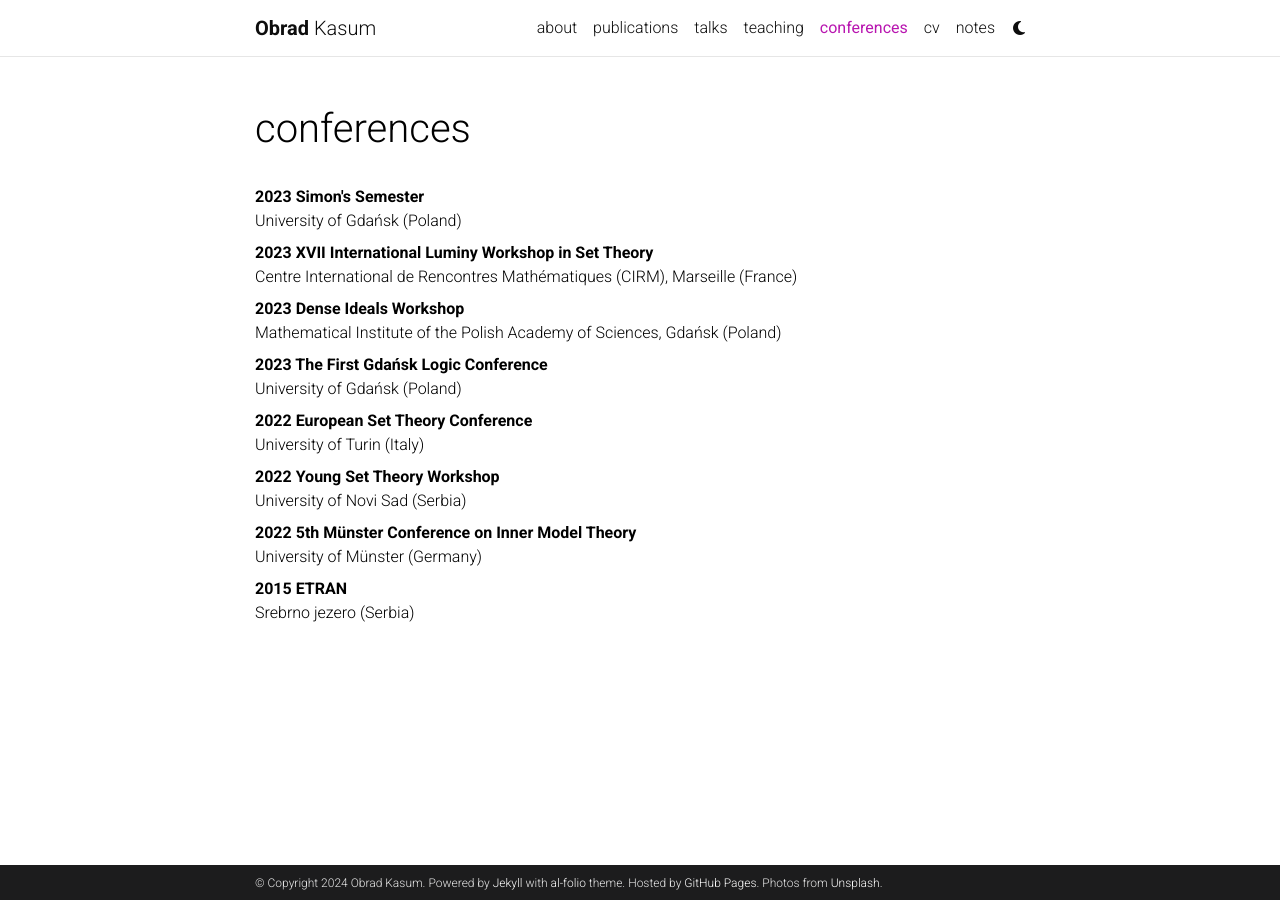
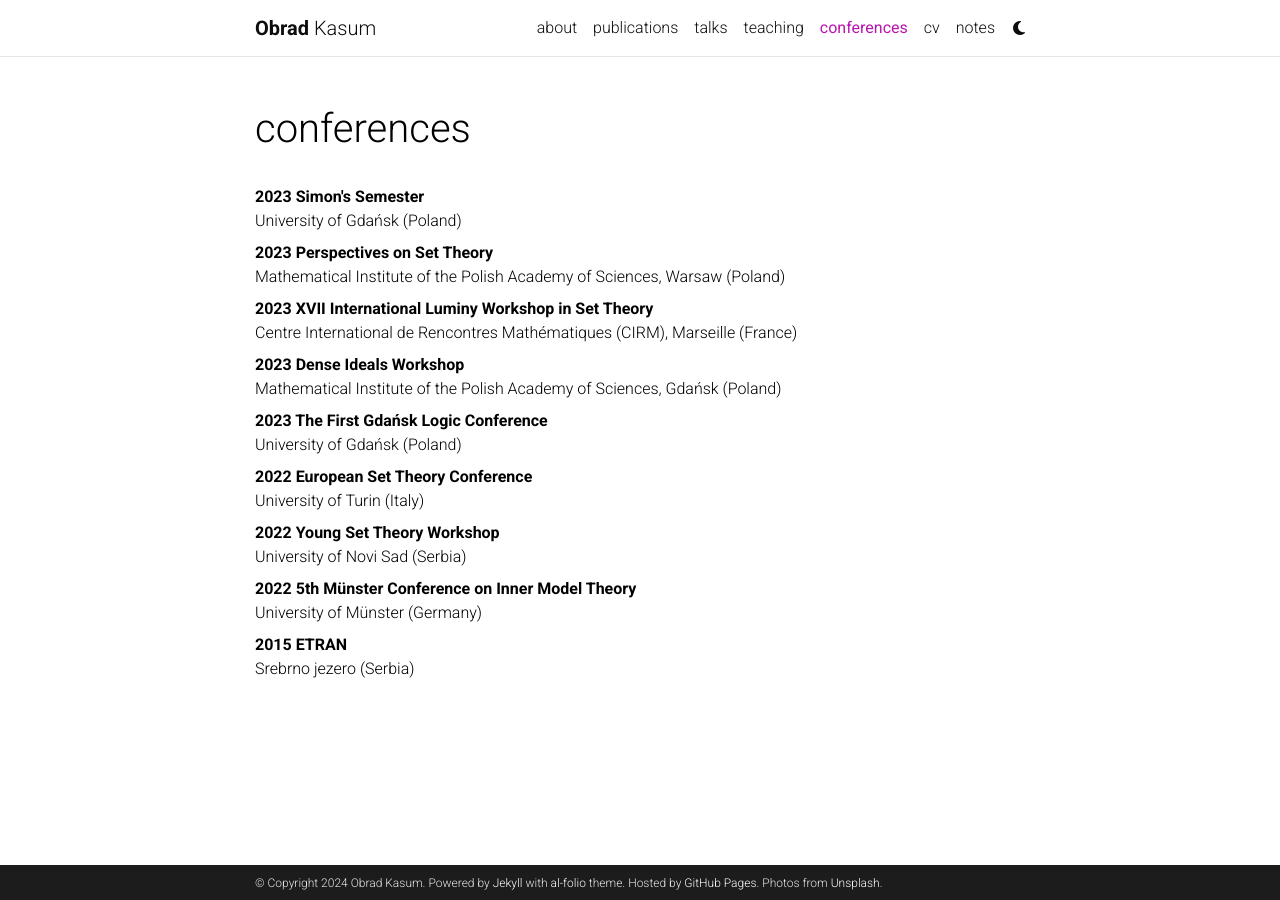
Before and after one commit to obradkasum/obradkasum.github.io, a Jekyll site: the page built from _pages/conferences.md, in a window 1280 px wide. Built offline with Jekyll 4.4.1, drawn with Linux system fonts in a browser that asks for light colours; comment, search, counter and statistics services are not loaded; a style sheet for code colours, icons or effects is not loaded.

Commit message:
Update conferences.md

```diff
--- a/_pages/conferences.md
+++ b/_pages/conferences.md
@@ -9,6 +9,8 @@ nav_order: 4
 <dl>
 <dt>2023 Simon's Semester</dt>
 <dd>University of Gdańsk (Poland)</dd>
+<dt>2023 Perspectives on Set Theory</dt>
+<dd>Mathematical Institute of the Polish Academy of Sciences, Warsaw (Poland)</dd>
 <dt>2023 XVII International Luminy Workshop in Set Theory</dt>
 <dd>Centre International de Rencontres Mathématiques (CIRM), Marseille (France)</dd>
 <dt>2023 Dense Ideals Workshop</dt>
```
